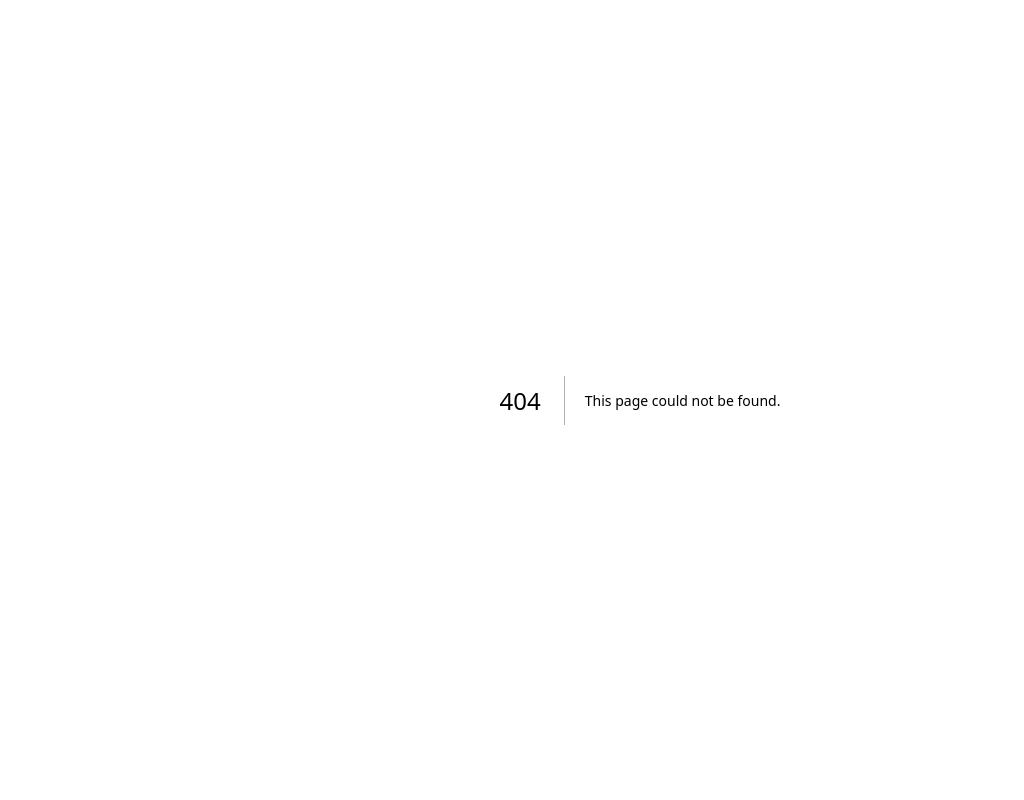
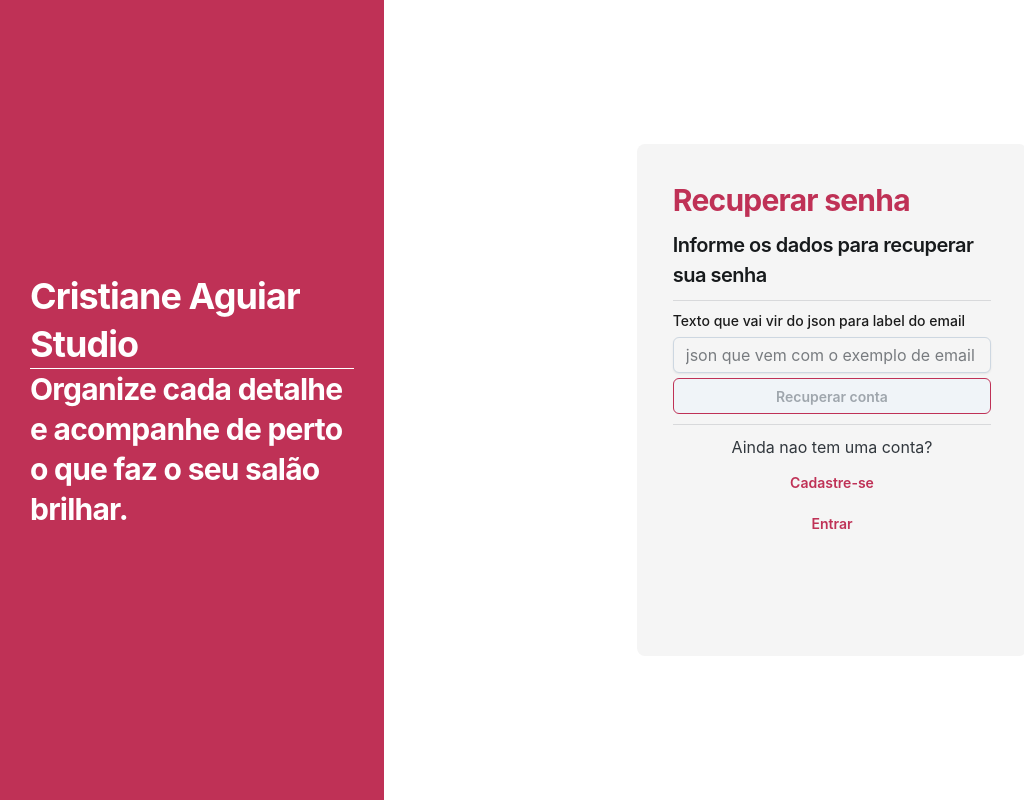
Before and after one commit to FragaTheus/sistema-agendamento-ca-studio-frontend, a Next.js app: page /auth/recovery in a window 1280 px wide. Before the commit this address had no page. Shown: the whole page, without its empty margins (0-1024 px from the left). Built offline with nearby package versions, Linux system fonts and the light colour scheme.

Commit message:
Subindo pagina de recuperacao de senha da funcionalidade: gerenciar conta

```diff
--- /dev/null
+++ b/src/app/auth/recovery/page.tsx
@@ -0,0 +1,7 @@
+import { RecoveryCard } from "@/components/auth-page/recovery-page/recovery-card/RecoveryCard";
+
+export default function RecoveryPassword(){
+    return(
+        <RecoveryCard/>
+    );
+}
--- /dev/null
+++ b/src/components/auth-page/recovery-page/recovery-card/RecoveryCard.tsx
@@ -0,0 +1,34 @@
+"use client";
+
+import { Box, Button, Card, CardContent, Divider, Typography } from "@mui/joy";
+import { useRouter } from "next/navigation";
+import recoveryContent from "@/content/recovery-page-content/recoveryContent.json"
+import { RecoveryForm } from "../recovery-form/RecoveryForm";
+
+export const RecoveryCard =()=>{
+    const router = useRouter();
+    return(
+        <Card variant="solid" sx={{width: "40%", minHeight: "60svh", bgcolor: "background.surface"}}>
+            <CardContent sx={{display: "flex", justifyContent:"center", alignItems:"center"}}>
+                <Box id="card-content" flex={1} padding={"20px"} gap={"10px"} display={"flex"} flexDirection={"column"}>
+                    <Box id="card-header" width={"100%"}>
+                        <Typography level="h2" sx={{color: "primary.300"}}>{recoveryContent.card.title}</Typography>
+                    </Box>
+                    <Box id="card description">
+                        <Typography level="h4">{recoveryContent.card.subtitle}</Typography>
+                    </Box>
+                    <Divider/>
+                    <Box id="login-form" width={"100%"} gap={"20px"}>
+                    <RecoveryForm/>
+                    </Box>
+                    <Divider/>
+                    <Box id="login-register" width={"100%"} display={"flex"} alignItems={"center"} gap={"5px"} flexDirection={"column"}>
+                        <Typography>{recoveryContent.card.singinHeader}</Typography>
+                        <Button variant="plain" onClick={()=>router.push("/auth/register")}>{recoveryContent.card.singin}</Button>
+                        <Button variant="plain" onClick={()=>router.push("/auth/login")}>{recoveryContent.card.login}</Button>
+                    </Box>
+                </Box>
+            </CardContent>
+        </Card>
+    );
+}
--- /dev/null
+++ b/src/components/auth-page/recovery-page/recovery-form/RecoveryForm.tsx
@@ -0,0 +1,137 @@
+"use client";
+
+import { Box, Button, FormControl, FormHelperText, FormLabel, Input } from "@mui/joy";
+import { useState } from "react";
+import { Controller, useForm, } from "react-hook-form";
+
+interface IFormValues{
+    email: string,
+    verificationCode: string,
+    password: string,
+    confirmPassword: string
+}
+
+export const RecoveryForm=()=>{
+
+    const {
+        control,
+        watch,
+        handleSubmit,
+        reset,
+        formState: {errors, isValid},
+    } = useForm<IFormValues>({defaultValues: {email: "", verificationCode: "", password: "", confirmPassword: ""}, mode: "onChange"})
+
+    const [step, setStep] = useState<"email" | "verificationCode" | "password">("email");
+
+    const onSubmit = (data: IFormValues)=>{
+     if(step === "email"){
+        console.log("email enviado com sucesso", data.email);
+        setStep("verificationCode");
+     }else if(step === "verificationCode"){
+        console.log("Codigo de verificacao enviado");
+        setStep("password")
+     }else if(step === "password"){
+        console.log("Senha alterada com sucesso!")
+        setStep("email");
+        reset();
+     }
+    }
+
+    const currentCode = "123456";
+
+    const passwordValue = watch("password");
+
+    return(
+        <Box component={"form"} onSubmit={handleSubmit(onSubmit)} flex={1} display={"flex"} flexDirection={"column"} gap={"5px"}>
+
+            {step === "email" && (
+                <Controller
+            name="email"
+            control={control}
+            rules={{
+                required: "Texto informando que email e obrigatorio",
+                pattern: {
+                    value: /^[^\s@]+@[^\s@]+\.[^\s@]+$/,
+                    message: "Texto que vai vir do json para email digitado nao condiz com email"
+                }
+            }}
+            render={({field})=>(
+                <FormControl error={!!errors.email}>
+                    <FormLabel>Texto que vai vir do json para label do email</FormLabel>
+                        <Input variant="outlined" type="email" placeholder="json que vem com o exemplo de email" {...field} value={field.value}></Input>
+                        {errors.email && <FormHelperText>Json que vai informar sobre o erro no campo digitado</FormHelperText>}
+                </FormControl>
+            )}
+            />
+            )}
+
+            {step === "verificationCode" && (
+                <Controller
+            name="verificationCode"
+            control={control}
+            rules={{
+                required: "Texto que vai informar que campo e requerido",
+                validate: (verificationCode)=> verificationCode === currentCode.toString(),
+                pattern: {
+                    value: /^\d+$/,
+                    message: "Mesagem informando que o codigo esta fora do valor esperado"
+                }
+                }}
+            render={({field})=>(
+                <FormControl error={!!errors.verificationCode}>
+                    <FormLabel>Label do codigo de verificacao</FormLabel>
+                    <Input type={"number"} variant="outlined" placeholder="123456" {...field} value={field.value}></Input>
+                    {errors.verificationCode && <FormHelperText>Texto que ajuda a preencher o form</FormHelperText>}
+                </FormControl>
+            )}
+            />
+            )}
+
+            {step === "password" && (
+                <Controller
+                name="password"
+                control={control}
+                rules={{
+                    required: "Texto que vai brotar do json",
+                    pattern: {
+                        value: /^(?=.*[A-Za-z])(?=.*\d)(?=.*[!@#$%^&*()_+\-=[\]{};':"\\|,.<>/?]).{8,}$/,
+                        message: "Texto que vai brotar do json"
+                    }
+                }}
+                render={
+                    ({field})=>(
+                        <FormControl error={!!errors.password}>
+                            <FormLabel>
+                                "Texto que vai brotar do json"
+                            </FormLabel>
+                            <Input variant="outlined" type="password" placeholder="Texto que vai brotar do json" {...field} value={field.value}/>
+                            {errors.password && (<FormHelperText>{errors.password.message}</FormHelperText>)}
+                        </FormControl>
+                    )
+                }
+                />
+            )}
+
+            {step === "password" && (
+                <Controller
+                name="confirmPassword"
+                control={control}
+                rules={{
+                    required: "Texto que vai brotar do json",
+                    validate:(value) => value === passwordValue || "Texto que vai brotar do json"
+                }}
+                render={
+                    ({field})=>
+                        <FormControl error={!!errors.confirmPassword}>
+                            <FormLabel>{"Texto que vai brotar do json"}</FormLabel>
+                            <Input variant="outlined" type="password" placeholder={"Texto que vai brotar do json"} {...field} value={field.value}/>
+                            {errors.confirmPassword && <FormHelperText>{errors.confirmPassword.message}</FormHelperText>}
+                        </FormControl>
+                }
+                />
+            )}
+
+            <Button type="submit" disabled={!isValid}>Recuperar conta</Button>
+        </Box>
+    );
+}
--- a/src/components/auth-page/register-page/register-form/RegisterForm.tsx
+++ b/src/components/auth-page/register-page/register-form/RegisterForm.tsx
@@ -52,6 +52,7 @@ export const RegisterForm =()=>{
                 )
             }
             />
+
             <Controller
             name="password"
             control={control}
--- a/src/components/main/footer/Footer.tsx
+++ b/src/components/main/footer/Footer.tsx
@@ -1,4 +1,5 @@
 "use client";
+
 import { Box } from "@mui/joy";
 
 export const Footer =()=> {
--- a/src/components/main/header/Header.tsx
+++ b/src/components/main/header/Header.tsx
@@ -1,4 +1,5 @@
 "use client";
+
 import { Box } from "@mui/joy";
 
 export const Header = ()=>{
--- /dev/null
+++ b/src/content/recovery-page-content/recoveryContent.json
@@ -0,0 +1,9 @@
+{
+    "card": {
+        "title": "Recuperar senha",
+        "subtitle": "Informe os dados para recuperar sua senha",
+        "singinHeader": "Ainda nao tem uma conta?",
+        "singin": "Cadastre-se",
+        "login": "Entrar"
+    }
+}
```
